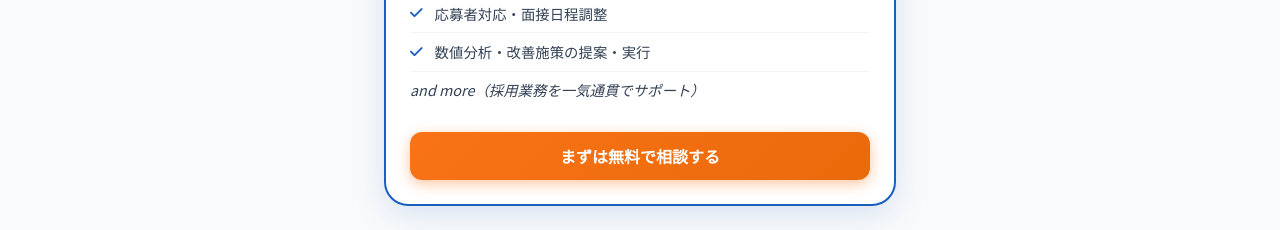
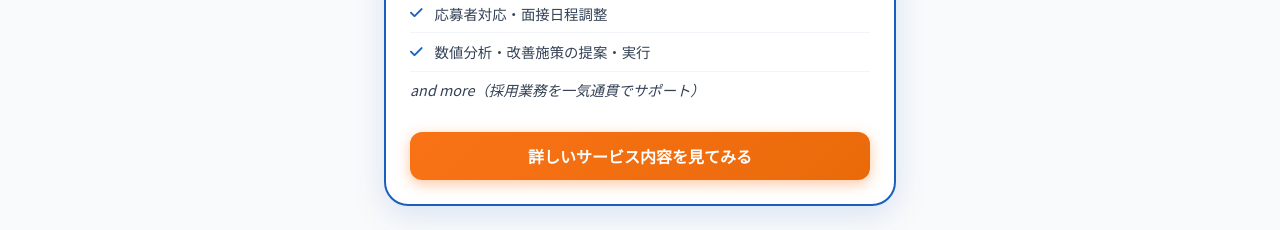
Before and after one commit to facetaro-agent/shokizero, a website: page webapp 4/index.html in a window 1280 px wide. Shown: the part 4220-4450 px from the top of the page. Drawn offline with nearby package versions, Linux system fonts and the light colour scheme.

Commit message:
Update index.html

```diff
--- a/webapp 4/index.html
+++ b/webapp 4/index.html
@@ -480,7 +480,7 @@
             <li class="text-sm text-gray-500 italic">and more（採用業務を一気通貫でサポート）</li>
           </ul>
           <a href="#contact" class="btn-accent w-full block text-center py-3 rounded-xl font-bold mt-6">
-            まずは無料で相談する
+            詳しいサービス内容を見てみる
           </a>
         </div>
       </div>
```
